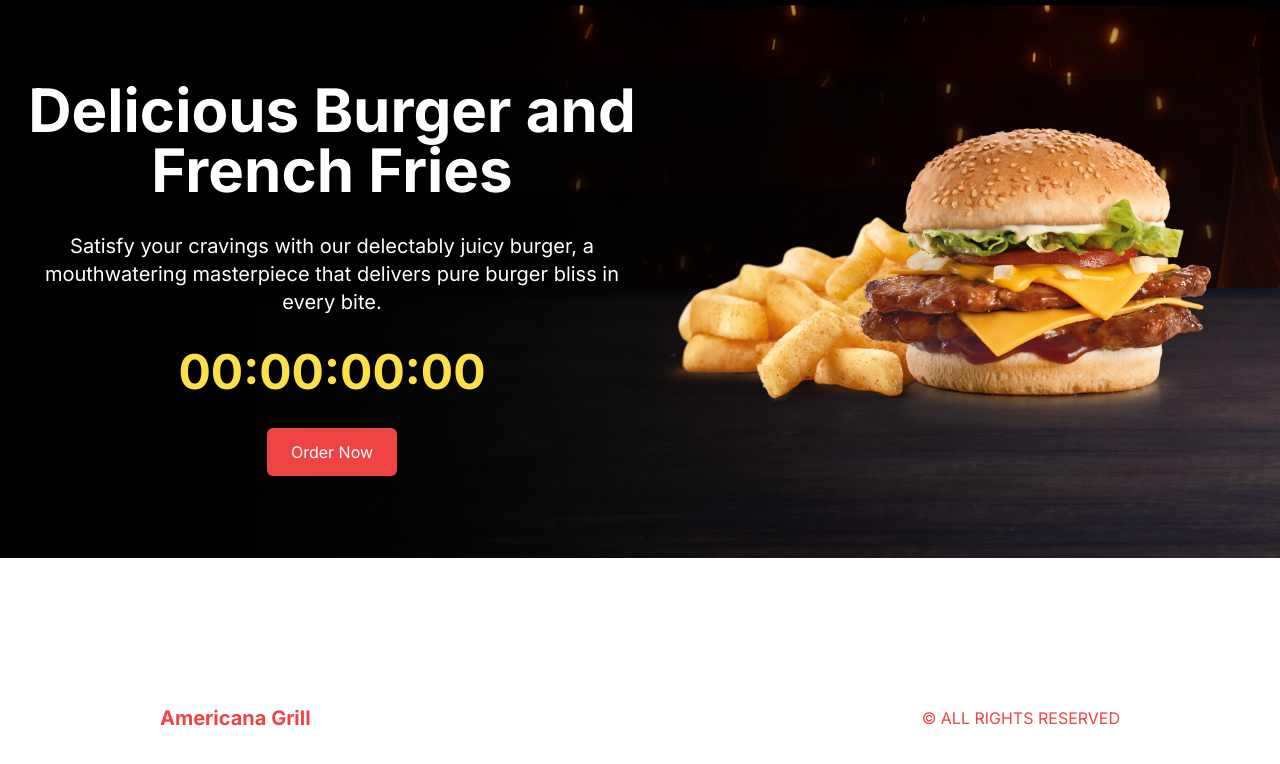
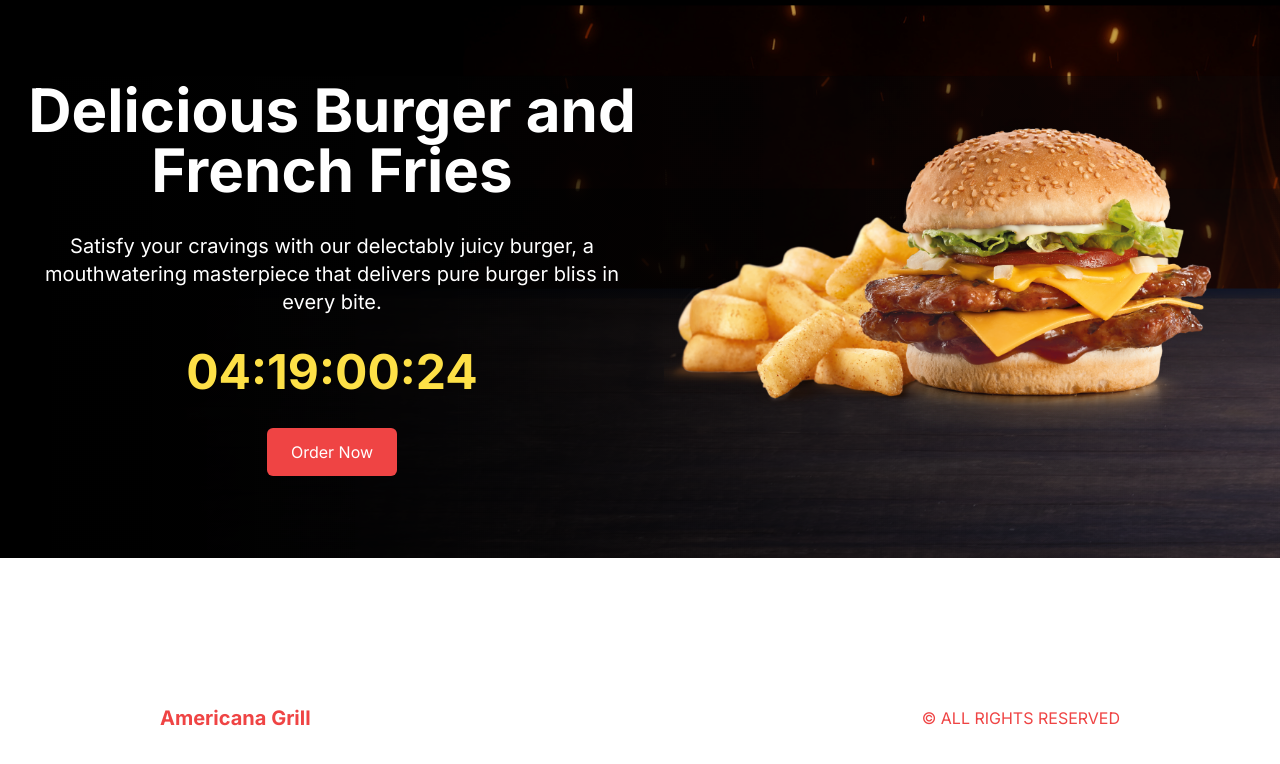
Before and after one commit to jevoncochran/americana-grill-app, a Next.js app: page / in a window 1280 px wide. Shown: the part 802-1566 px from the top of the page. Built offline with nearby package versions, Linux system fonts and the light colour scheme; no server answers; the database is empty.

Commit message:
restore countdown

```diff
--- a/src/components/Countdown.tsx
+++ b/src/components/Countdown.tsx
@@ -3,7 +3,7 @@
 import ReactCountdown from "react-countdown";
 import { useIsClient } from "@/hooks/useIsClient";
 
-const endingDate = new Date("2023-11-01");
+const endingDate = new Date("2023-11-06");
 
 const Countdown = () => {
   // This prevents hydration errors whereas
```
